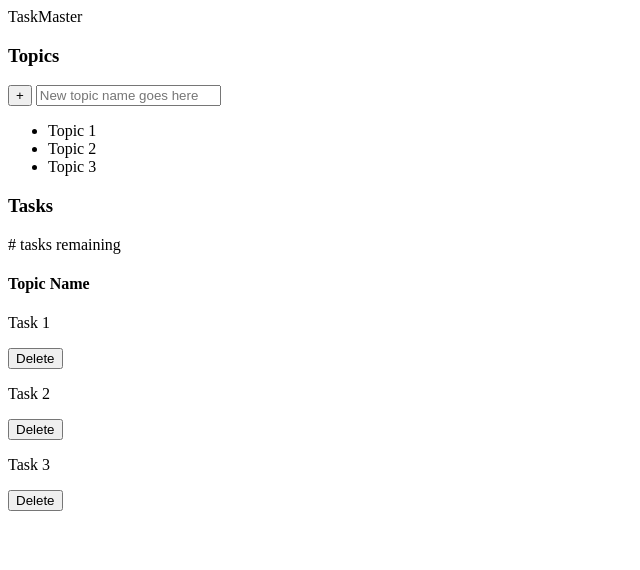
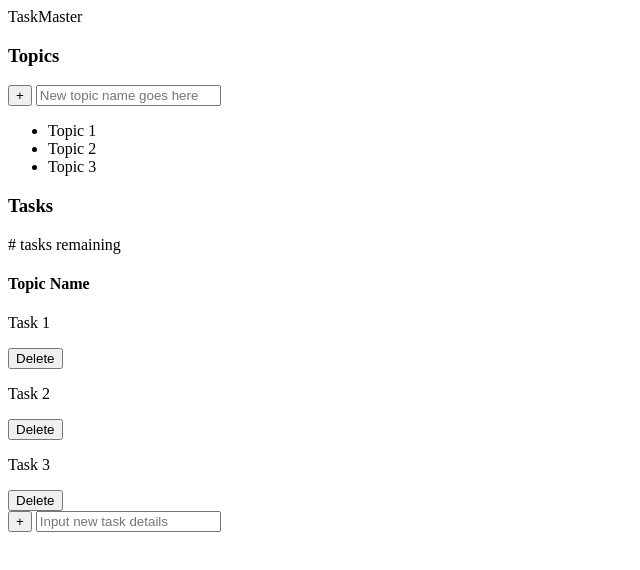
Before and after one commit to vipul-khedekar/task-master, a website built with webpack: page index.html in a window 1280 px wide. Shown: the whole page, without its empty margins (0-640 px from the left). Built offline with nearby package versions, Linux system fonts and the light colour scheme.

Commit message:
structured task input container

```diff
--- a/index.html
+++ b/index.html
@@ -59,6 +59,13 @@
         </div>
     </div>
 
+    <div class="input-container">
+        <form method="post">
+            <button type="submit">+</button>
+            <input type="text" placeholder="Input new task details">
+        </form>
+    </div>
+
     <div class="buttons-container">
     </div>
 </body>
```
